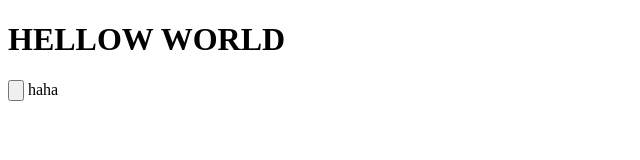
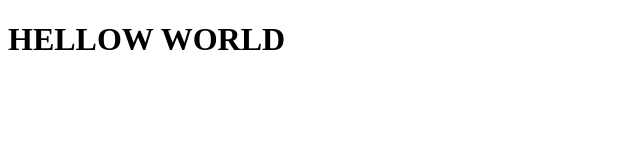
Before and after one commit to suncx822-zds/GIT-DEMO, a plain HTML site: page index.html in a window 1280 px wide. Shown: the full height of the page, 0-640 px from the left. Drawn offline with Linux system fonts and the light colour scheme.

Commit message:
fourth commit

```diff
--- a/index.html
+++ b/index.html
@@ -7,8 +7,5 @@
 </head>
 <body>
     <H1>HELLOW WORLD</H1>
-    <form action=""></form>
-    <input type="button">
-    <a>haha</a>
 </body>
 </html>
```
